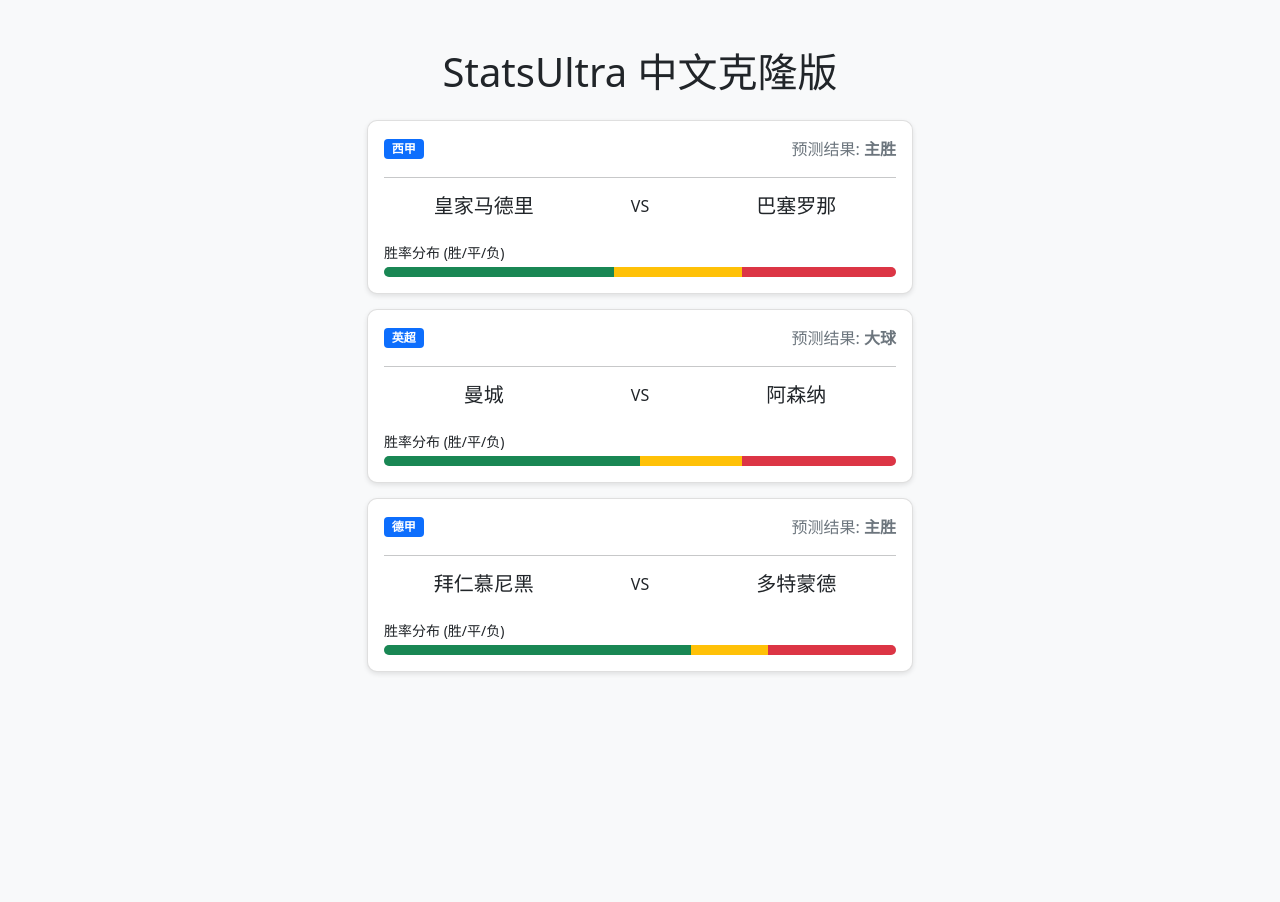
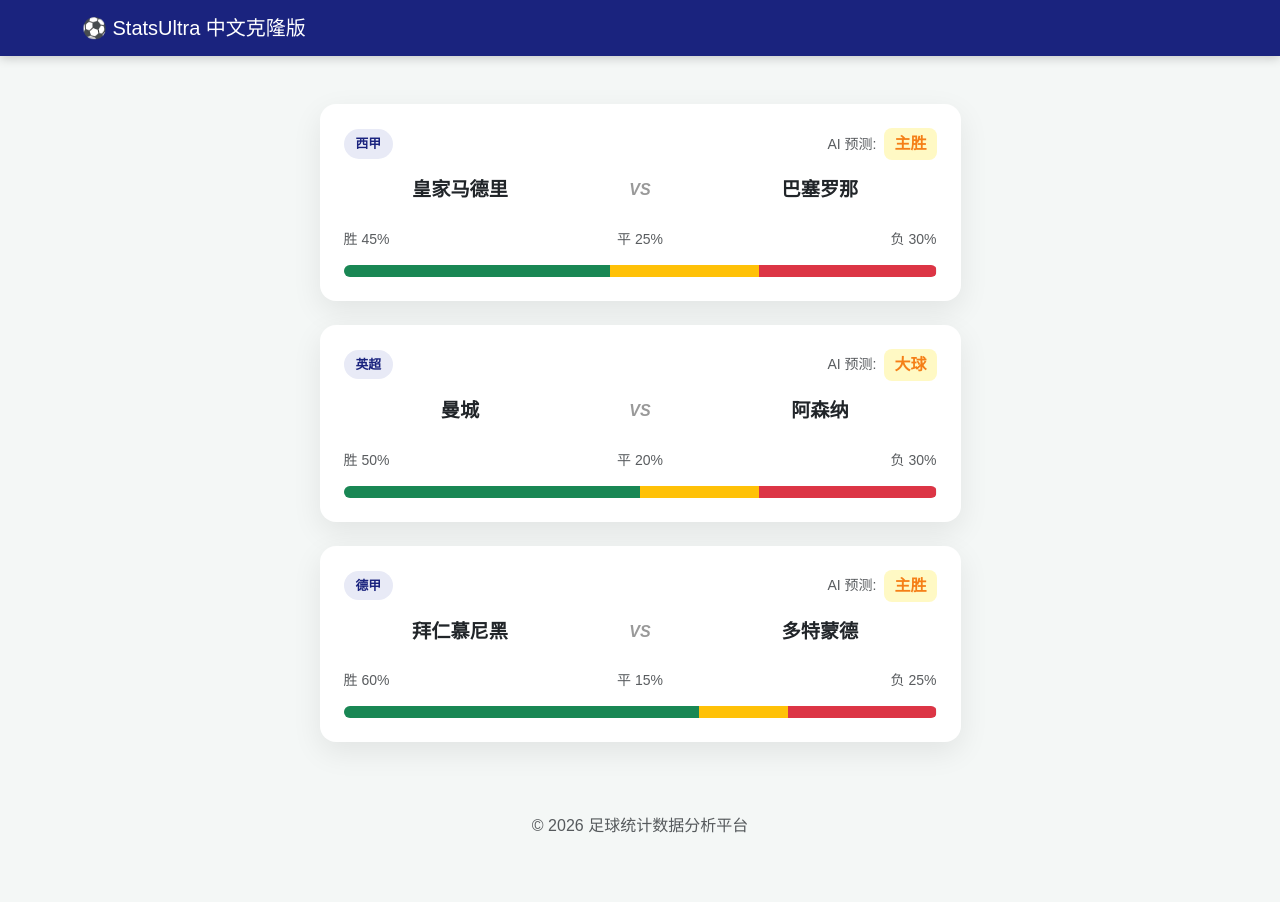
Before and after one commit to se7enseal/my-football-stats, a Flask app: page / in a window 1280 px wide. Before the commit the page ends 674 px from the top, so only its background shows below. Run offline with Flask 3, Linux system fonts and the light colour scheme; some libraries are stand-ins or nearby versions.

Commit message:
update index ui

```diff
--- a/templates/index.html
+++ b/templates/index.html
@@ -1,35 +1,68 @@
 <!DOCTYPE html>
-<html lang="zh">
+<html lang="zh-CN">
 <head>
     <meta charset="UTF-8">
-    <title>极简足球统计预测</title>
-    <link href="https://cdn.staticfile.org/twitter-bootstrap/5.1.1/css/bootstrap.min.css" rel="stylesheet">
+    <meta name="viewport" content="width=device-width, initial-scale=1.0">
+    <title>StatsUltra 中文预测版</title>
+    <link href="https://lf6-cdn-tos.bytecdntp.com/cdn/expire-1-M/bootstrap/5.1.3/css/bootstrap.min.css" rel="stylesheet">
     <style>
-        body { background-color: #f8f9fa; }
-        .match-card { margin-bottom: 15px; border-radius: 10px; box-shadow: 0 2px 5px rgba(0,0,0,0.1); }
-        .prob-bar { height: 10px; border-radius: 5px; }
+        :root { --main-bg: #f4f7f6; --card-shadow: 0 10px 30px rgba(0,0,0,0.08); }
+        body { background-color: var(--main-bg); font-family: 'PingFang SC', 'Microsoft YaHei', sans-serif; color: #333; }
+        .navbar { background: #1a237e; box-shadow: 0 2px 10px rgba(0,0,0,0.2); }
+        .match-card {
+            background: white;
+            border-radius: 16px;
+            box-shadow: var(--card-shadow);
+            transition: transform 0.3s;
+            border: none;
+            overflow: hidden;
+        }
+        .match-card:hover { transform: translateY(-5px); }
+        .league-badge { background: #e8eaf6; color: #1a237e; font-weight: bold; padding: 5px 12px; border-radius: 20px; font-size: 0.8rem; }
+        .prob-bar-container { height: 12px; background: #eee; border-radius: 10px; overflow: hidden; margin-top: 15px; }
+        .team-name { font-weight: 800; font-size: 1.2rem; }
+        .vs-text { color: #999; font-style: italic; font-weight: bold; }
+        .pred-box { background: #fff9c4; border-radius: 8px; padding: 4px 10px; font-weight: bold; color: #f57f17; }
     </style>
 </head>
 <body>
-<div class="container py-5">
-    <h1 class="text-center mb-4">StatsUltra 中文克隆版</h1>
-    <div class="row">
+
+<nav class="navbar navbar-dark mb-5">
+    <div class="container">
+        <a class="navbar-brand" href="#">⚽ StatsUltra 中文克隆版</a>
+    </div>
+</nav>
+
+<div class="container">
+    <div class="row justify-content-center">
         {% for match in matches %}
-        <div class="col-md-6 offset-md-3">
-            <div class="card match-card p-3">
-                <div class="d-flex justify-content-between align-items-center">
-                    <span class="badge bg-primary">{{ match.league }}</span>
-                    <span class="text-muted">预测结果: <strong>{{ match.prediction }}</strong></span>
+        <div class="col-lg-7 col-md-9 mb-4">
+            <div class="card match-card p-4">
+                <div class="d-flex justify-content-between align-items-center mb-3">
+                    <span class="league-badge">{{ match.league }}</span>
+                    <div class="d-flex align-items-center">
+                        <span class="text-muted small me-2">AI 预测:</span>
+                        <span class="pred-box">{{ match.prediction }}</span>
+                    </div>
                 </div>
-                <hr>
-                <div class="row text-center">
-                    <div class="col-5"><h5>{{ match.home }}</h5></div>
-                    <div class="col-2">VS</div>
-                    <div class="col-5"><h5>{{ match.away }}</h5></div>
+
+                <div class="row align-items-center text-center">
+                    <div class="col-5">
+                        <div class="team-name">{{ match.home }}</div>
+                    </div>
+                    <div class="col-2 vs-text">VS</div>
+                    <div class="col-5">
+                        <div class="team-name">{{ match.away }}</div>
+                    </div>
                 </div>
-                <div class="mt-3">
-                    <p class="small mb-1">胜率分布 (胜/平/负)</p>
-                    <div class="progress prob-bar">
+
+                <div class="mt-4">
+                    <div class="d-flex justify-content-between small text-muted mb-2">
+                        <span>胜 {{ match.win_prob }}</span>
+                        <span>平 {{ match.draw_prob }}</span>
+                        <span>负 {{ match.loss_prob }}</span>
+                    </div>
+                    <div class="progress prob-bar-container">
                         <div class="progress-bar bg-success" style="width: {{ match.win_prob }}"></div>
                         <div class="progress-bar bg-warning" style="width: {{ match.draw_prob }}"></div>
                         <div class="progress-bar bg-danger" style="width: {{ match.loss_prob }}"></div>
@@ -39,6 +72,11 @@
         </div>
         {% endfor %}
     </div>
+
+    <footer class="text-center text-muted mt-5 pb-5">
+        <p>© 2026 足球统计数据分析平台</p>
+    </footer>
 </div>
+
 </body>
 </html>
```
